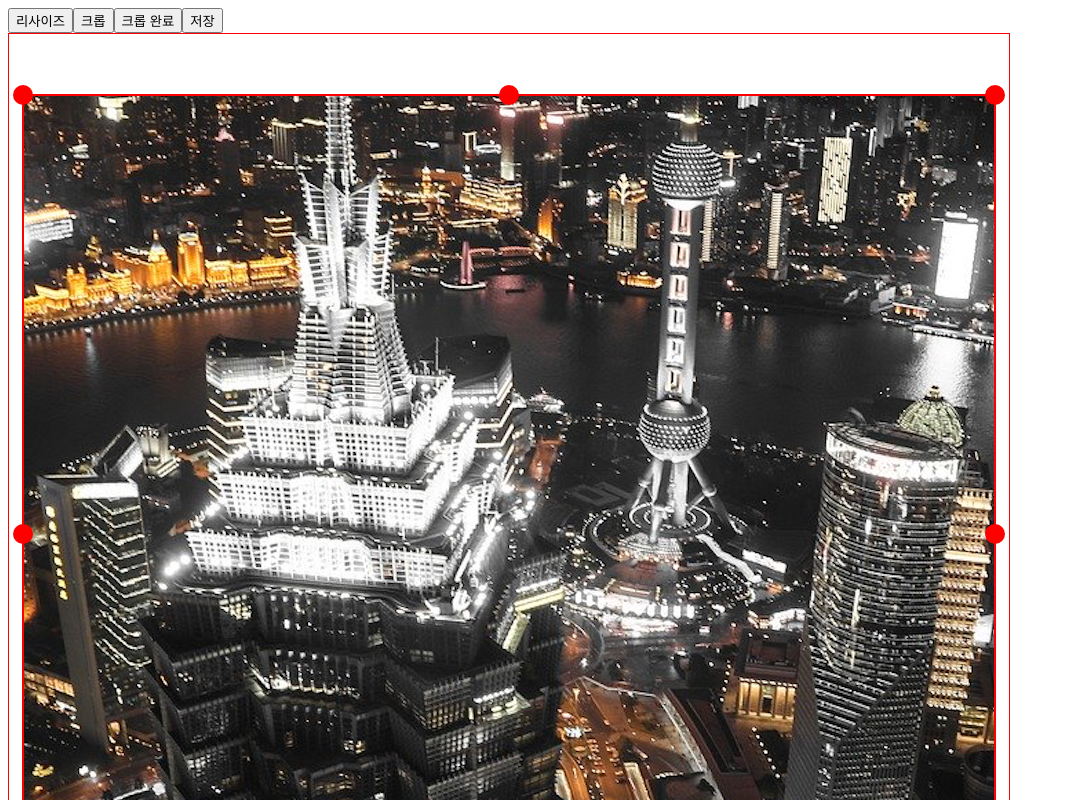
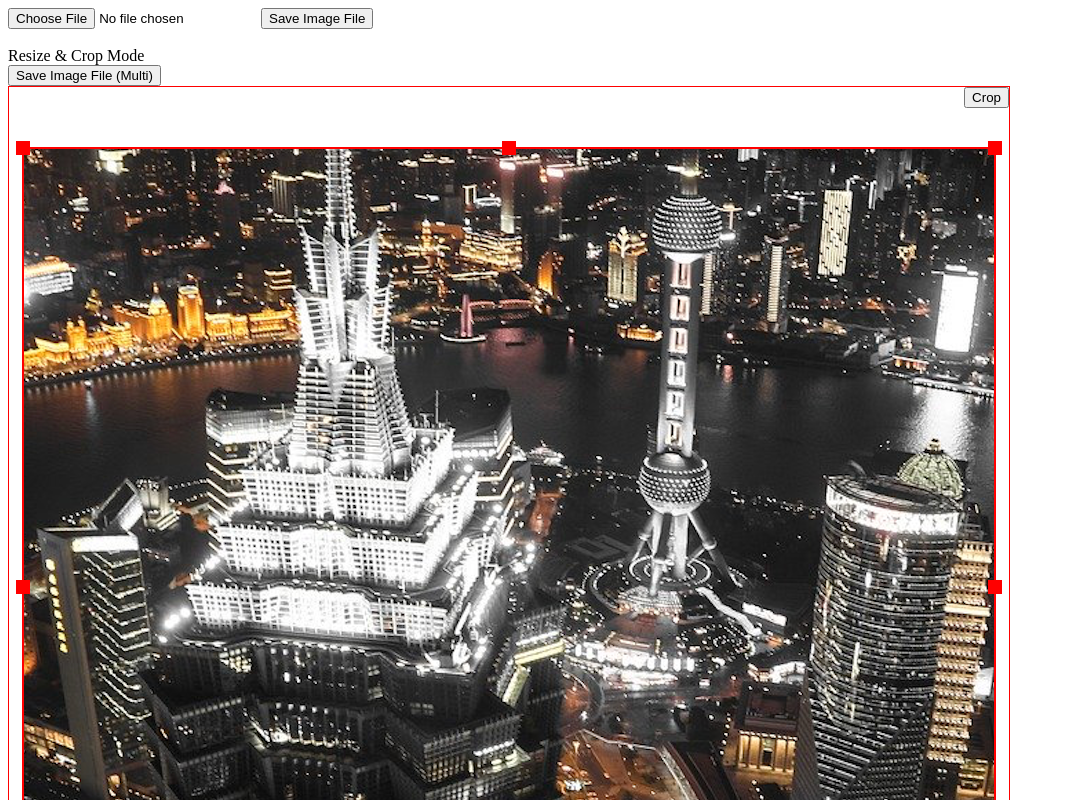
Before and after one commit to manrajang/vue-simple-image-editor, a Vue app: page / in a window 1280 px wide. Shown: the top 800 px of the page, without its empty margins (0-1065 px from the left). Built offline with nearby package versions, Linux system fonts and the light colour scheme.

Commit message:
구조 변경

```diff
--- a/src/App.vue
+++ b/src/App.vue
@@ -1,40 +1,119 @@
 <template>
   <div>
-    <button type="button" @click="onClickResize">리사이즈</button>
-    <button type="button" @click="onClickCrop">크롭</button>
-    <button type="button" @click="onClickSaveCrop">크롭 완료</button>
-    <button type="button" @click="onClickSaveImage">저장</button>
-    <simple-canvas ref="simpleCanvas" style="border: 1px solid red;" :width="1000" :height="1000" :isCrop="isCrop" :imageSrc="'img/a.png'" />
+    <input type="file" accept=".jpeg" @change="onChangeImageFile"/>
+    <button type="button" @click="onClickSaveImageFile">Save Image File</button>
+    <br/>
+    <br/>
+    <div>Resize &amp; Crop Mode</div>
+    <button type="button" @click="onClickSaveImageFileInMutliMode">Save Image File (Multi)</button>
+    <simple-image-editor ref="multiCanvas" style="border: 1px solid red;" :width="1000" :height="1000" :imageSrc="imageSrc" :imageObj="imageObj" @changeImage="onChangeImage"/>
+    <br/>
+    <div>Resize &amp; Crop Mode (Fix)</div>
+    <button type="button" @click="onClickSaveImageFileInMutliModeWithFixedCrop">Save Image File (Multi)</button>
+    <simple-image-editor ref="multiCanvasWithFixedCrop" style="border: 1px solid red;" :width="1000" :height="1000" :imageSrc="imageSrc" :imageObj="imageObj" :fixedCropWidth="500" :fixedCropHeight="500" @changeImage="onChangeImage"/>
+    <br/>
+    <div>Resize Mode</div>
+    <button type="button" @click="onClickSaveImageFileInResizeMode">Save Image File (Resize)</button>
+    <simple-image-editor ref="resizeCanvas" style="border: 1px solid red;" :width="1000" :height="1000" :imageSrc="imageSrc" :imageObj="imageObj" isResizeMode @changeImage="onChangeImage"/>
+    <br/>
+    <div>Crop Mode</div>
+    <button type="button" @click="onClickSaveImageFileInCropMode">Save Image File (Crop)</button>
+    <button type="button" @click="onClickSaveCrop">Save Crop</button>
+    <simple-image-editor ref="cropCanvas" style="border: 1px solid red;" :width="1000" :height="1000" :imageSrc="imageSrc" :imageObj="imageObj" isCropMode @changeImage="onChangeImage"/>
+    <br/>
+    <div>Crop Mode (Fix)</div>
+    <button type="button" @click="onClickSaveImageFileInCropModeWithFixedCrop">Save Image File (Crop)</button>
+    <button type="button" @click="onClickSaveCropWithFixedCrop">Save Crop</button>
+    <simple-image-editor ref="cropCanvasWithFixedCrop" style="border: 1px solid red;" :width="1000" :height="1000" :imageSrc="imageSrc" :imageObj="imageObj" isCropMode :fixedCropWidth="500" :fixedCropHeight="500" @changeImage="onChangeImage"/>
+    <br/>
+    <div>Origin Image</div>
+    <div ref="container"></div>
   </div>
 </template>
 
 <script>
-import SimpleCanvas from '@/components/SimpleCanvas'
+import SimpleImageEditor from '@/components/SimpleImageEditor'
+
+const IMAGE_PATH = 'img/a.png'
 
 export default {
   name: 'app',
   components: {
-    SimpleCanvas
+    SimpleImageEditor
   },
   data () {
     return {
-      isCrop: false
+      imageSrc: IMAGE_PATH,
+      imageObj: null,
+      image: null
     }
   },
   methods: {
-    onClickResize () {
-      this.isCrop = false
+    onChangeImageFile (evt) {
+      this.imageSrc = null
+      this.imageObj = null
+      const files = evt.target.files
+      if (files.length > 0) {
+        const file = files[0]
+        const reader = new FileReader()
+        reader.onload = e => {
+          const image = new Image()
+          image.onload = e => {
+            this.imageObj = image
+            var cell = document.getElementById('cell')
+            while (this.$refs.container.hasChildNodes()) {
+              this.$refs.container.removeChild(this.$refs.container.firstChild)
+            }
+            this.$refs.container.appendChild(image)
+          }
+          image.src = e.target.result
+        }
+        reader.readAsDataURL(file)
+      } else {
+        this.imageSrc = IMAGE_PATH
+      }
     },
-    onClickCrop () {
-      this.isCrop = true
+    onClickSaveImageFile () {
+      if (this.image) {
+        const { width, height } = this.image
+        const canvas = document.createElement('canvas')
+        canvas.width = width
+        canvas.height = height
+        canvas.getContext('2d').drawImage(this.image, 0, 0, width, height)
+        canvas.toBlob(function (blob) {
+          const downloadLink = document.createElement('a')
+          downloadLink.href = URL.createObjectURL(blob)
+          downloadLink.download = 'imageFile.jpeg'
+          document.body.appendChild(downloadLink)
+          downloadLink.click()
+          document.body.removeChild(downloadLink)
+        }, 'image/jpeg')
+      }
+    },
+    onClickSaveImageFileInMutliMode () {
+      this.$refs.multiCanvas.saveImageFile()
+    },
+    onClickSaveImageFileInMutliModeWithFixedCrop () {
+      this.$refs.multiCanvasWithFixedCrop.saveImageFile()
+    },
+    onClickSaveImageFileInResizeMode () {
+      this.$refs.resizeCanvas.saveImageFile()
+    },
+    onClickSaveImageFileInCropMode () {
+      this.$refs.cropCanvas.saveImageFile()
     },
     onClickSaveCrop () {
-      this.$refs.simpleCanvas.crop()
-      this.isCrop = false
+      this.$refs.cropCanvas.crop()
     },
-    onClickSaveImage () {
-      this.$refs.simpleCanvas.saveImageFile()
-    }
+    onClickSaveImageFileInCropModeWithFixedCrop () {
+      this.$refs.cropCanvasWithFixedCrop.saveImageFile()
+    },
+    onClickSaveCropWithFixedCrop () {
+      this.$refs.cropCanvasWithFixedCrop.crop()
+    },
+    onChangeImage (image) {
+      this.image = image
+    },
   }
 }
 </script>
--- a/src/components/SimpleCanvas.vue
+++ b/src/components/SimpleImageEditor.vue
@@ -20,6 +20,10 @@
       id="cropCanvas"
       ref="cropCanvas"
     ></canvas>
+    <template v-if="isMultiMode">
+      <button v-if="isCrop" class="crop-button" type="button" :style="cropSaveButtonStyle" @click="onClickCrop">{{ cropSaveButtonText }}</button>
+      <button v-else class="crop-button" type="button" :style="cropButtonStyle" @click="isCrop = true">{{ cropButtonText }}</button>
+    </template>
   </div>
 </template>
 
@@ -29,7 +33,20 @@ import ResizeView from '@/view/ResizeView'
 import CropView from '@/view/CropView'
 import { HANDLER_POS, EDIT_MODE } from '@/constants'
 
-const HANDLER_SIZE = 10
+const DEFAULT_RESIZE_HANDLER_STYLE = {
+  strokeColor: '#FF0000',
+  strokeWidth: 2,
+  handlerFillColor: '#FF0000',
+  handlerSize: 7,
+}
+const DEFAULT_CROP_HANDLER_STYLE = {
+  strokeColor: '#FF0000',
+  strokeWidth: 2,
+  handlerFillColor: '#FF0000',
+  handlerSize: 7,
+  fillColor: '#C0C0C0',
+  fillAlpha: 0.3,
+}
 
 function loadImage (src) {
   return new Promise((resolve, reject) => {
@@ -44,13 +61,22 @@ export default {
   props: {
     width: { type: Number, default: 500 },
     height: { type: Number, default: 500 },
-    isCrop: { type: Boolean, defaul: false },
     imageSrc: { type: String, default: null },
-    imageObj: { type: Object, default: null },
-    handlerSize: { type: Number, default: 10 }
+    imageObj: { type: Image, default: null },
+    isResizeMode: { type: Boolean, default: false },
+    isCropMode: { type: Boolean, defaul: false },
+    resizeHandlerStyle: { type: Object, default: () => ({}) },
+    cropHandlerStyle: { type: Object, default: () => ({}) },
+    cropButtonText: { type: String, default: 'Crop' },
+    cropButtonStyle: { type: Object, default: null },
+    cropSaveButtonText: { type: String, default: 'Save Crop' },
+    cropSaveButtonStyle: { type: Object, default: null },
+    fixedCropWidth: { type: Number, default: 0 },
+    fixedCropHeight: { type: Number, default: 0 },
   },
   data () {
     return {
+      isCrop: null,
       imageView: null,
       resizeView: null,
       cropView: null,
@@ -61,17 +87,14 @@ export default {
     }
   },
   computed: {
+    isMultiMode () {
+      return !(this.isResizeMode ^ this.isCropMode)
+    },
     trackerView () {
       return this.isCrop ? this.cropView : this.resizeView
     }
   },
   watch: {
-    isCrop: {
-      immediate: true,
-      handler () {
-        this.render()
-      }
-    },
     imageSrc: {
       immediate: true,
       handler (value) {
@@ -82,22 +105,43 @@ export default {
         }
       }
     },
+    isCropMode: {
+      immediate: true,
+      handler (value) {
+        this.isCrop = value
+      }
+    },
+    isCrop (value) {
+      this.render()
+      this.$emit('changeCropMode', value)
+    },
     imageObj: {
       immediate: true,
       handler (value) {
-        this.image = value
+        if (value) {
+          loadImage(value.src).then(image => this.image = image)
+        } else {
+          this.image = value
+        }
       }
     },
     image (value) {
       if (value) {
         const { width, height } = value
-        const x = (this.width - width) / 2
-        const y = (this.height - height) / 2
+        let x = (this.width - width) / 2
+        let y = (this.height - height) / 2
         const bounds = { left: x, top: y, right: x + width, bottom: y + height }
         this.imageView.bounds = bounds
         this.resizeView.bounds = { ...bounds }
         this.resizeView.boundaryBounds = { left: 0, top: 0, right: this.width, bottom: this.height }
-        this.cropView.bounds = { ...bounds }
+        if (this.fixedCropWidth && this.fixedCropHeight && this.fixedCropWidth < width && this.fixedCropHeight < height) {
+          x = (this.width - this.fixedCropWidth) / 2
+          y = (this.height - this.fixedCropHeight) / 2
+          this.cropView.isFixedCrop = true
+          this.cropView.bounds = { left: x, top: y, right: x + this.fixedCropWidth, bottom: y + this.fixedCropHeight }
+        } else {
+          this.cropView.bounds = { ...bounds }
+        }
         this.cropView.boundaryBounds = { ...bounds }
         this.imageView.image = value
         this.render()
@@ -118,24 +162,26 @@ export default {
       this.imageView = new ImageView(this.$refs.viewCanvas)
     }
     if (!this.resizeView) {
-      this.resizeView = new ResizeView(this.$refs.viewCanvas, this.handlerSize)
+      this.resizeView = new ResizeView(this.$refs.viewCanvas, { ...DEFAULT_RESIZE_HANDLER_STYLE, ...this.resizeHandlerStyle })
     }
     if (!this.cropView) {
-      this.cropView = new CropView(this.$refs.cropCanvas, this.handlerSize)
+      this.cropView = new CropView(this.$refs.cropCanvas, { ...DEFAULT_CROP_HANDLER_STYLE, ...this.cropHandlerStyle })
     }
   },
   destroyed () {
     window.removeEventListener('mouseup', this.onDocumentMouseUp)
   },
   methods: {
-    finishEdit () {
-      if (this.editMode !== EDIT_MODE.NONE) {
-        if (!this.isCrop && this.editMode === EDIT_MODE.RESIZE) {
-          this.imageView.resize()
-        }
-        this.resizeView.mode = null
-        this.cropView.mode = null
-        this.editMode = EDIT_MODE.NONE
+    getPos ({ pageX, pageY }) {
+      const { offsetLeft, offsetTop } = this.$refs.container
+      return { x: pageX - offsetLeft, y: pageY - offsetTop }
+    },
+    updateBounds () {
+      if (!this.isCrop) {
+        const bounds = { ...this.trackerView.bounds }
+        this.imageView.bounds = bounds
+        this.cropView.bounds = { ...bounds }
+        this.cropView.boundaryBounds = { ...bounds }
       }
     },
     render () {
@@ -148,20 +194,22 @@ export default {
         this.isDrawing = true
       }
     },
+    finishEdit () {
+      if (this.editMode !== EDIT_MODE.NONE) {
+        if (!this.isCrop && this.editMode === EDIT_MODE.RESIZE) {
+          this.resize()
+        }
+        this.resizeView.mode = null
+        this.cropView.mode = null
+        this.editMode = EDIT_MODE.NONE
+      }
+    },
     onMouseDown (event) {
       const curPos = this.getPos(event)
       this.trackerView.setMode(curPos)
       const { mode } = this.trackerView
       this.editMode = mode == null ? EDIT_MODE.NONE : (mode === HANDLER_POS.MOVE ? EDIT_MODE.MOVE : EDIT_MODE.RESIZE)
       this.prevPos = curPos
-    },
-    updateBounds () {
-      if (!this.isCrop) {
-        const bounds = { ...this.trackerView.bounds }
-        this.imageView.bounds = bounds
-        this.cropView.bounds = { ...bounds }
-        this.cropView.boundaryBounds = { ...bounds }
-      }
     },
     onMouseMove (event) {
       if (this.editMode !== EDIT_MODE.NONE) {
@@ -182,12 +230,16 @@ export default {
     onDocumentMouseUp (event) {
       this.finishEdit()
     },
-    getPos ({ pageX, pageY }) {
-      const { offsetLeft, offsetTop } = this.$refs.container
-      return { x: pageX - offsetLeft, y: pageY - offsetTop }
+    onClickCrop () {
+      this.isCrop = false
+      this.crop()
     },
-    saveImageFile () {
-      this.imageView.saveFile()
+    saveImageFile (fileName) {
+      this.imageView.saveFile(fileName)
+    },
+    resize () {
+      this.imageView.resize()
+      this.$emit('changeImage', this.getImage())
     },
     crop () {
       const bounds = { ...this.cropView.bounds }
@@ -195,6 +247,10 @@ export default {
       this.resizeView.bounds = { ...bounds }
       this.cropView.boundaryBounds = { ...bounds }
       this.render()
+      this.$emit('changeImage', this.getImage())
+    },
+    getImage () {
+      return this.imageView.image
     },
   }
 }
@@ -208,5 +264,10 @@ export default {
       left: 0;
       top: 0;
     }
+    .crop-button {
+      position: absolute;
+      right: 0;
+      top: 0;
+    }
   }
 </style>
--- a/src/view/CropView.js
+++ b/src/view/CropView.js
@@ -1,19 +1,46 @@
 import ResizeView from './ResizeView'
+import { HANDLER_POS } from '@/constants'
 
 export default class CropView extends ResizeView {
+  constructor (canvas, style) {
+    super(canvas, style)
+    const { fillColor, fillAlpha } = style
+    this.fillColor = fillColor
+    this.fillAlpha = fillAlpha
+    this.isFixedCrop = false
+  }
   draw () {
     if (!this.bounds) {
       return
     }
     this.clearRect()
     super.draw()
-    const { left, top, right, bottom } = this.bounds
-    const width = right - left
-    const height = bottom - top
-    this.ctx.save()
-    this.ctx.globalAlpha = 0.1
-    this.ctx.fillStyle = '#C0C0C0'
-    this.ctx.fillRect(left, top, width, height)
-    this.ctx.restore()
+  }
+  drawRect (x, y, width, height) {
+    this.ctx.strokeStyle = this.lineStrokeStyle
+    this.ctx.lineWidth = this.lineWidth
+    this.ctx.strokeRect(x, y, width, height)
+    this.ctx.globalAlpha = this.fillAlpha
+    this.ctx.fillStyle = this.fillColor
+    this.ctx.fillRect(x, y, width, height)
+    this.ctx.globalAlpha = 1
+  }
+  drawHandlerList () {
+    if (!this.isFixedCrop) {
+      super.drawHandlerList()
+    }
+  }
+  setMode (mousePoint) {
+    if (this.isFixedCrop) {
+      const { x: posX, y: posY } = mousePoint
+      const { left, top, right, bottom } = this.bounds
+      if (posX > left && posY > top && posX < right && posY < bottom) {
+        this.mode = HANDLER_POS.MOVE
+      } else {
+        this.mode = null
+      }
+      return
+    }
+    super.setMode(mousePoint)
   }
 }
--- a/src/view/ImageView.js
+++ b/src/view/ImageView.js
@@ -40,11 +40,11 @@ export default class ImageView extends RenderView {
   resize () {
     this.image.src = this.createResizeCanvas().toDataURL()
   }
-  saveFile () {
+  saveFile (fileName = 'imageFile') {
     this.createResizeCanvas().toBlob(function (blob) {
       const downloadLink = document.createElement('a')
       downloadLink.href = URL.createObjectURL(blob)
-      downloadLink.download = 'test.jpeg'
+      downloadLink.download = `${fileName}.jpeg`
       document.body.appendChild(downloadLink)
       downloadLink.click()
       document.body.removeChild(downloadLink)
--- a/src/view/ResizeView.js
+++ b/src/view/ResizeView.js
@@ -10,8 +10,11 @@ function point (x, y) {
 }
 
 export default class ResizeView extends RenderView {
-  constructor (canvas, handlerSize) {
+  constructor (canvas, { strokeColor, strokeWidth, handlerFillColor, handlerSize }) {
     super(canvas)
+    this.strokeColor = strokeColor
+    this.strokeWidth = strokeWidth
+    this.handlerFillColor = handlerFillColor
     this.handlerSize = handlerSize
     this.boundaryBounds = null
     this.mode = null
@@ -21,12 +24,25 @@ export default class ResizeView extends RenderView {
       return
     }
     const { left, top, right, bottom } = this.bounds
+    this.ctx.save()
+    this.drawRect(left, top, right - left, bottom - top)
+    this.drawHandlerList()
+    this.ctx.restore()
+  }
+  drawRect (x, y, width, height) {
+    this.ctx.strokeStyle = this.strokeColor
+    this.ctx.lineWidth = this.strokeWidth
+    this.ctx.strokeRect(x, y, width, height)
+  }
+  drawHandler (x, y) {
+    const width = 2 * this.handlerSize
+    this.ctx.fillStyle = this.handlerFillColor
+    this.ctx.fillRect(x - this.handlerSize, y - this.handlerSize, width, width)
+  }
+  drawHandlerList () {
+    const { left, top, right, bottom } = this.bounds
     const width = right - left
     const height = bottom - top
-    this.ctx.save()
-    this.ctx.strokeStyle = '#FF0000'
-    this.ctx.lineWidth = 2
-    this.ctx.strokeRect(left, top, width, height)
     this.drawHandler(left, top)
     this.drawHandler(right, top)
     this.drawHandler(left, bottom)
@@ -35,14 +51,6 @@ export default class ResizeView extends RenderView {
     this.drawHandler(left + width / 2, bottom)
     this.drawHandler(left, top + height / 2)
     this.drawHandler(right, top + height / 2)
-    this.ctx.restore()
-  }
-  drawHandler (x, y) {
-    this.ctx.fillStyle = '#FF0000'
-    this.ctx.beginPath()
-    this.ctx.arc(x, y, this.handlerSize, 0, 2 * Math.PI)
-    this.ctx.fill()
-    this.ctx.closePath()
   }
   setMode (mousePoint) {
     const { x: posX, y: posY } = mousePoint
```
